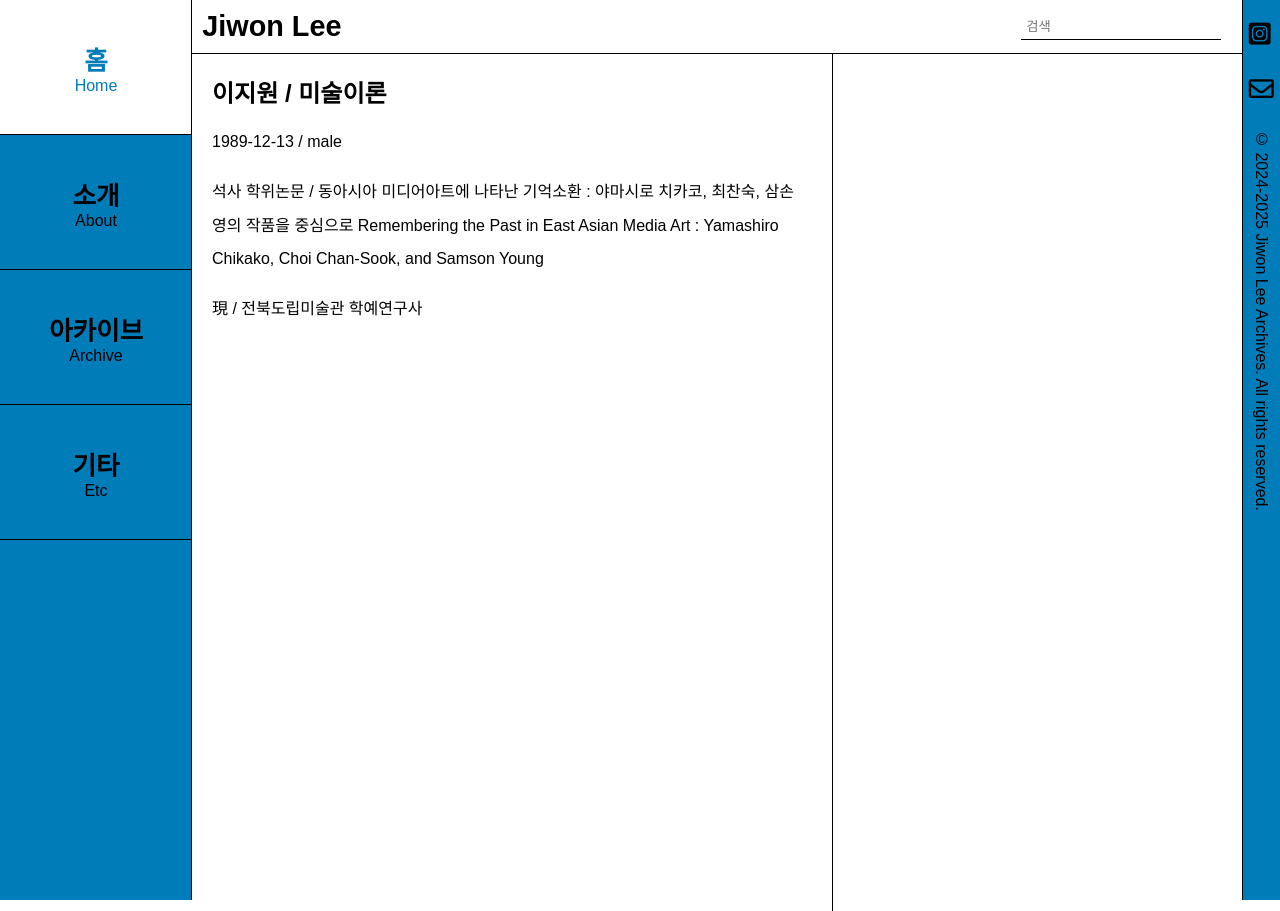
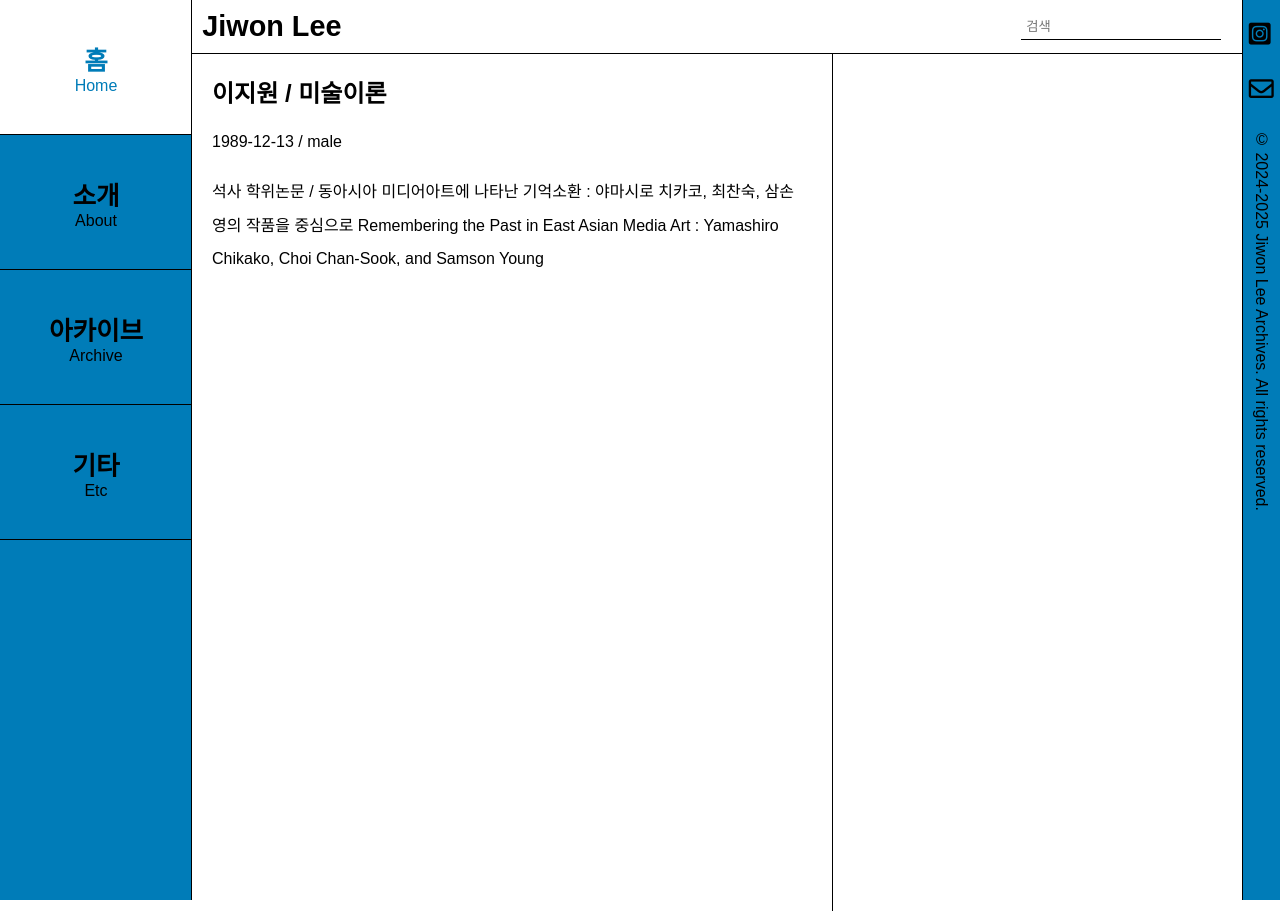
Before and after one commit to LfayeJ/archives, a Jekyll site: the page built from about.md, in a window 1280 px wide. Built offline with Jekyll 4.4.1, drawn with Linux system fonts in a browser that asks for light colours; some web fonts are replaced.

Commit message:
about.md 업데이트

```diff
--- a/about.md
+++ b/about.md
@@ -7,5 +7,3 @@ title: 소개
 1989-12-13 / male
 
 석사 학위논문 / [동아시아 미디어아트에 나타난 기억소환 : 야마시로 치카코, 최찬숙, 삼손 영의 작품을 중심으로 Remembering the Past in East Asian Media Art : Yamashiro Chikako, Choi Chan-Sook, and Samson Young](https://www.riss.kr/search/detail/DetailView.do?p_mat_type=be54d9b8bc7cdb09&control_no=1768feb1a8158e3cffe0bdc3ef48d419)
-
-現 / 전북도립미술관 학예연구사
```
